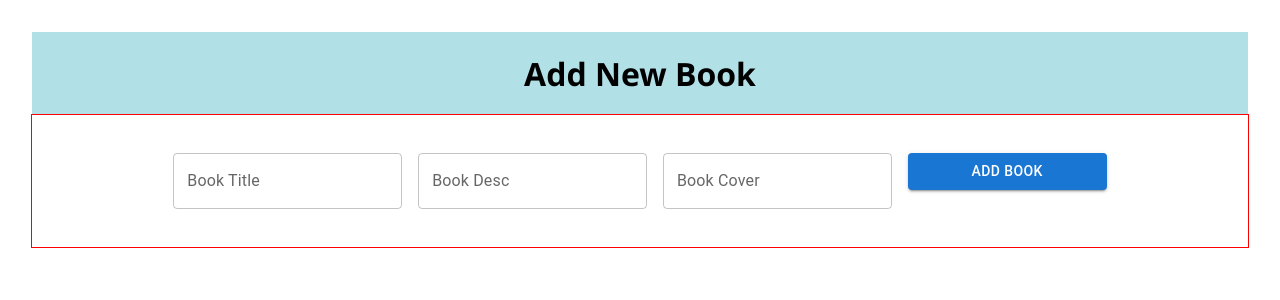
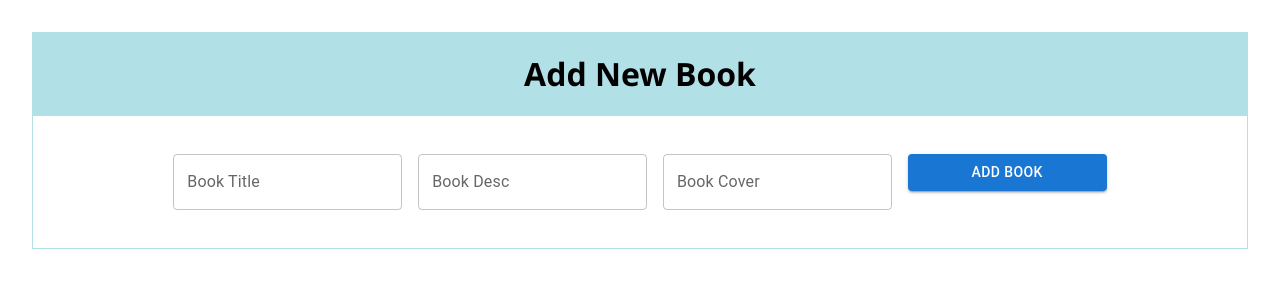
Before and after one commit to adetoye-dev/books-library-demo, a React (Vite) app in the folder client/: page /add in a window 1280 px wide. Shown: the top 300 px of the page. Built offline with nearby package versions, Linux system fonts and the light colour scheme.

Commit message:
Add box-shadow to books card

```diff
--- a/client/src/components/BookCard.css
+++ b/client/src/components/BookCard.css
@@ -1,13 +1,13 @@
 .book-card {
-  outline: 2px solid blue;
   width: 250px;
   border-radius: 0 0 10px 10px;
+  background: #ffffff;
+  box-shadow: 7px 7px 14px #d1d1d1, -7px -7px 14px #ffffff;
 }
 
 .book-cover {
   width: 100%;
   height: 250px;
-  outline: 2px solid green;
 }
 
 .book-data {
--- a/client/src/pages/Home.css
+++ b/client/src/pages/Home.css
@@ -26,8 +26,9 @@
 
 .main {
   width: 100%;
+  background: #ffffff;
   height: auto;
-  outline: 1px solid red;
+  border: 1px solid hsl(187, 52%, 80%);
   padding: 30px 20px;
   display: flex;
   flex-direction: column;
```
